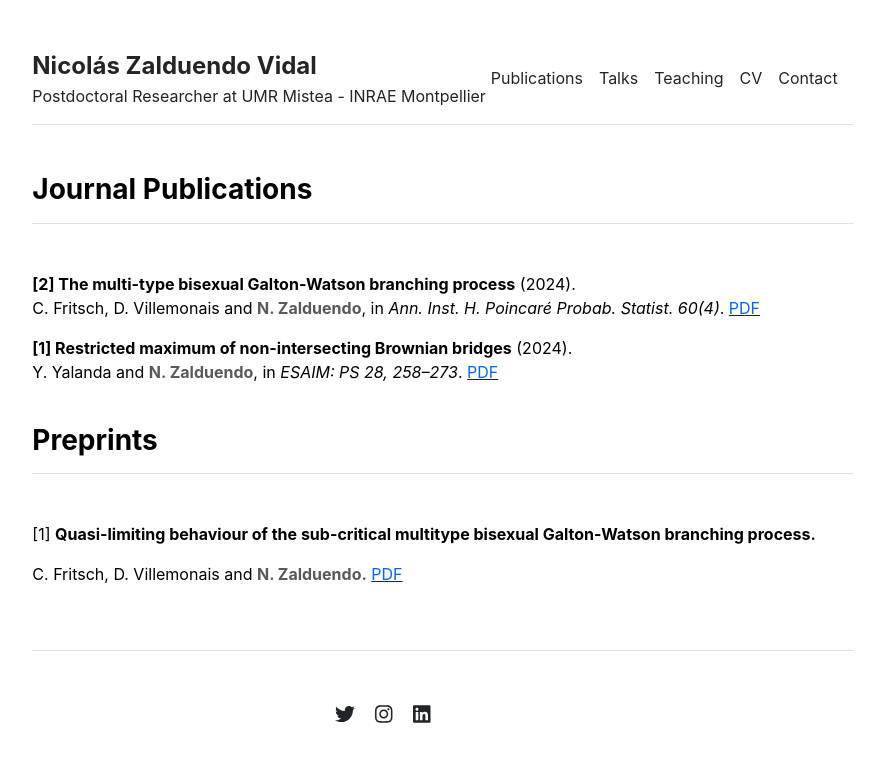
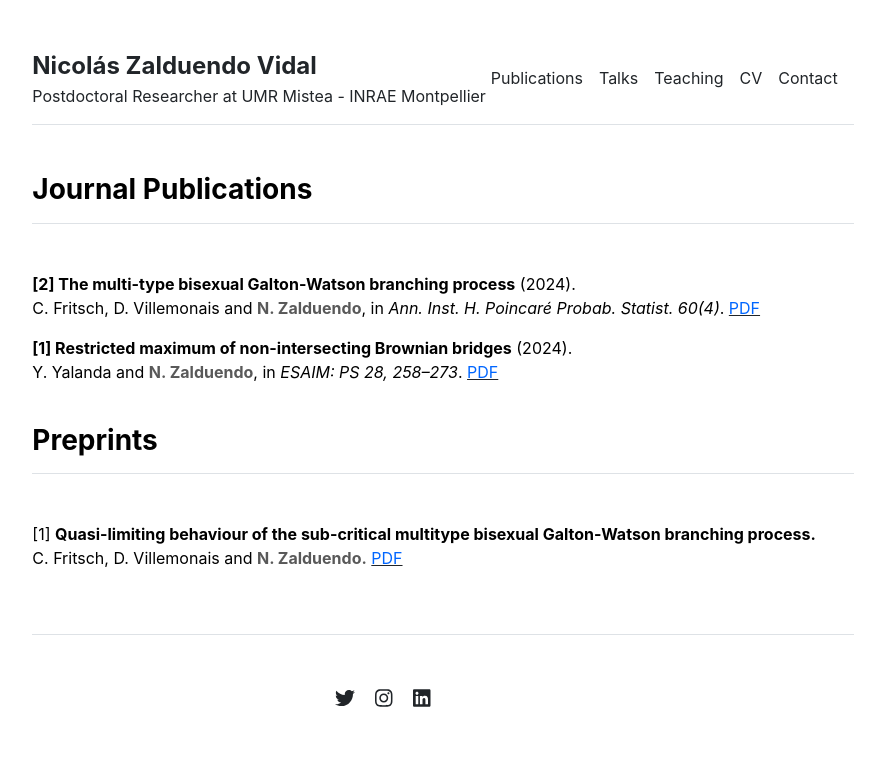
Before and after one commit to nzalduendo/nzalduendo.github.io, a Jekyll site: the page built from publications.md, in a window 1280 px wide. Shown: the top 762 px of the page, without its empty margins (197-1066 px from the left). Built offline with Jekyll 4.4.1, drawn with Linux system fonts in a browser that asks for light colours.

Commit message:
Update publications.html

```diff
--- a/_includes/publications.html
+++ b/_includes/publications.html
@@ -27,8 +27,7 @@
           <p><b>{{ item.number }}{{ item.name }}</b></p>
           <p><b><font color="#595959">N. Zalduendo.</font></b> <font color="#0066ff"><a href="{{ item.url }}">PDF</a></font></p>
         {% else %}
-          <p>{{ item.number }}<b>{{ item.name }}</b></p>
-          <p>{{ item.contributors }} and <b><font color="#595959">N. Zalduendo.</font></b> <a href="{{ item.url }}"><font color="#0066ff">PDF</font></a></p>
+          <p>{{ item.number }}<b>{{ item.name }}</b><br>{{ item.contributors }} and <b><font color="#595959">N. Zalduendo.</font></b> <a href="{{ item.url }}"><font color="#0066ff">PDF</font></a></p>
         {% endif %}
       {% endfor %}
     {% endif %}
```
